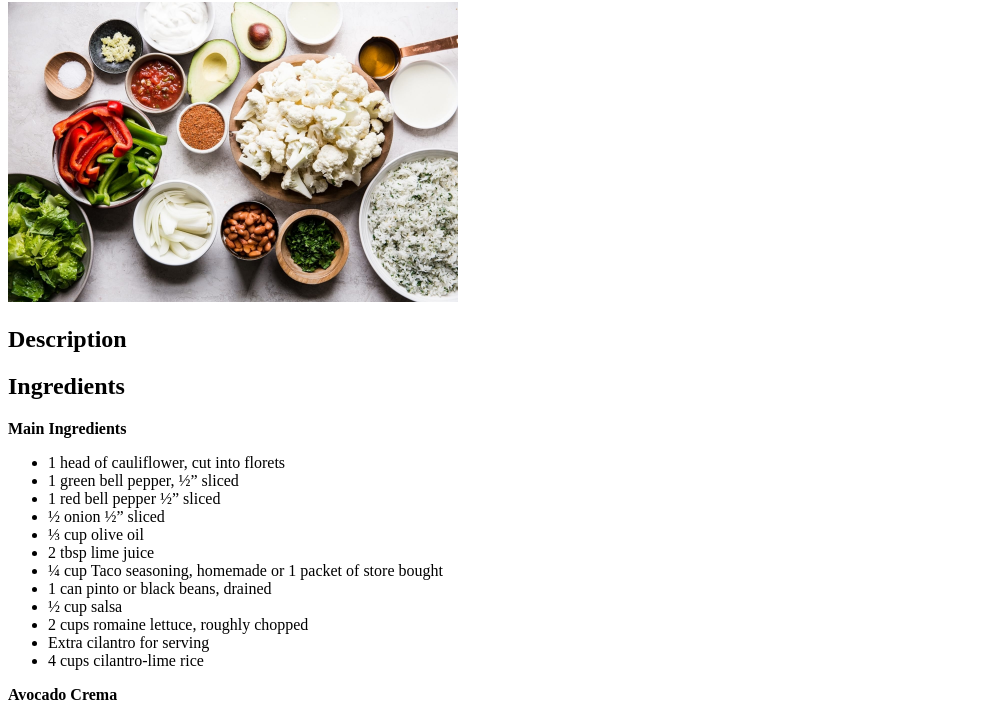
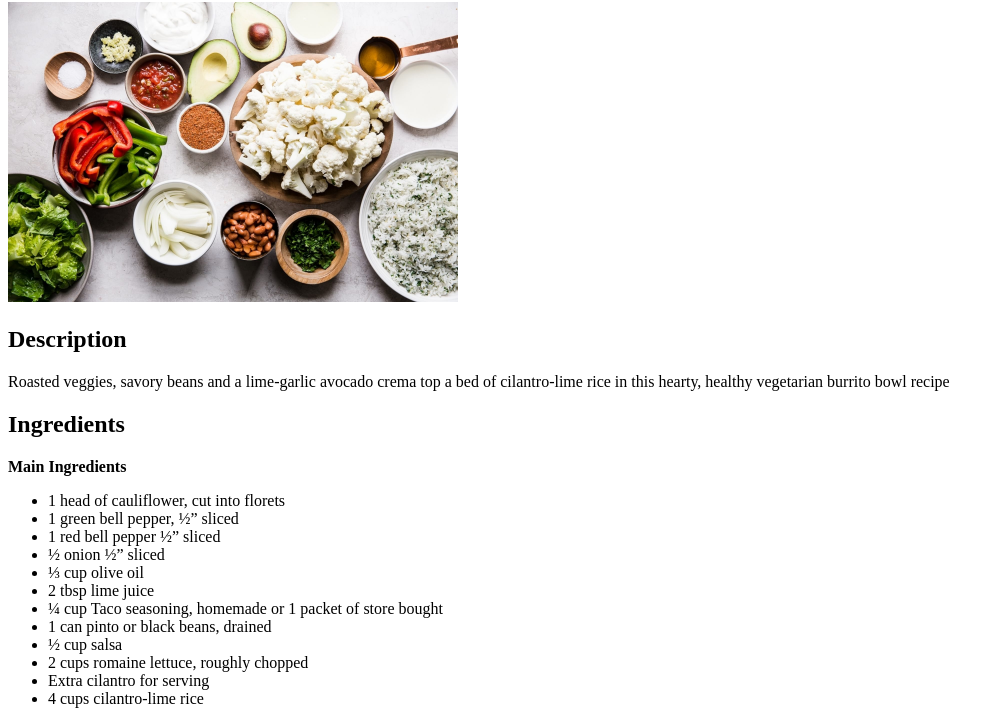
Before and after one commit to pedergoodman/odin-recipies, a plain HTML site: page recipes/Vegetarian-Burrito-Bowl.html in a window 1280 px wide. Shown: the part 78-795 px from the top of the page, without its empty margins (0-1004 px from the left). Drawn offline with Linux system fonts and the light colour scheme.

Commit message:
Update description

```diff
--- a/recipes/Vegetarian-Burrito-Bowl.html
+++ b/recipes/Vegetarian-Burrito-Bowl.html
@@ -10,7 +10,7 @@
     <h1>Vegetarian Burrito Bowl with Avocado Crema</h1>
     <img src="../images/Vegetarian-Burrito-Bowl-page-header.jpeg" alt="Ingredients used for Vegetarian Burrito Bowl recipe" style="height: 300px;">
     <h2>Description</h2>
-    <p></p>
+    <p>Roasted veggies, savory beans and a lime-garlic avocado crema top a bed of cilantro-lime rice in this hearty, healthy vegetarian burrito bowl recipe</p>
     <h2>Ingredients</h2>
     <p><strong>Main Ingredients</strong></p>
     <ul>
```
